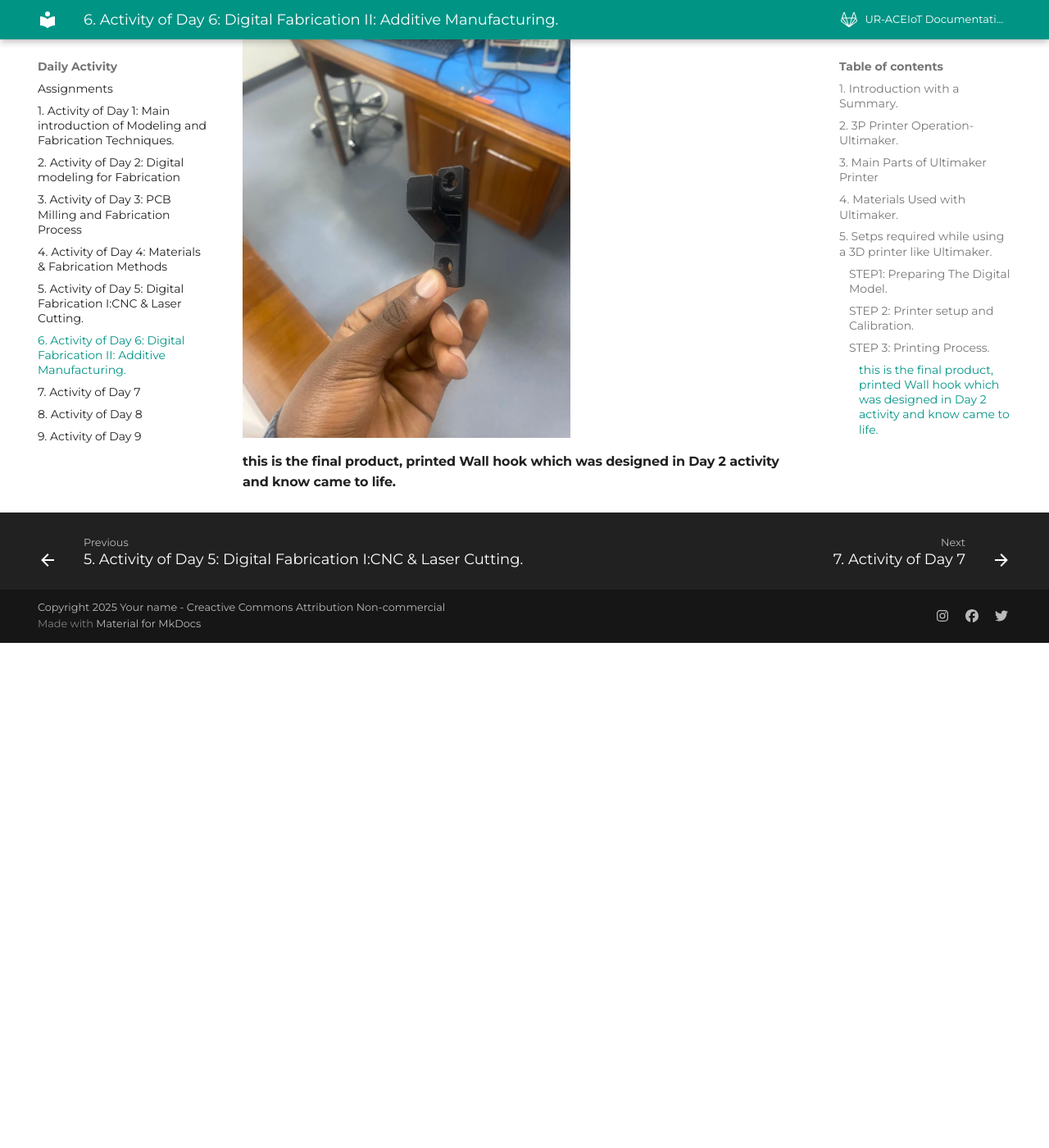
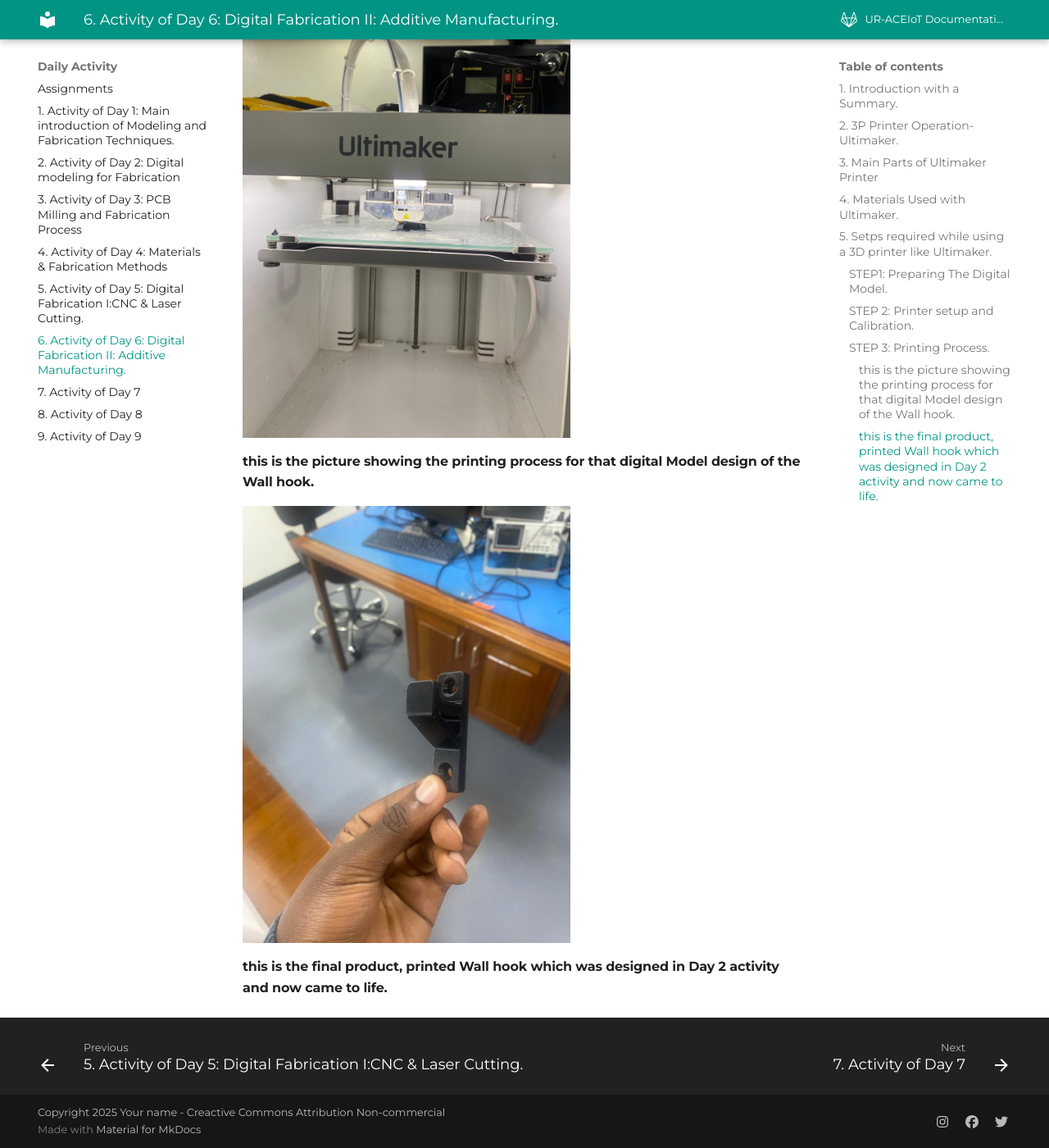
Before and after one commit to izesa/Modeling-and-Fabrication-Techniques, an MkDocs documentation site: the page built from docs/Daily-Activity/day_6.md, in a window 1280 px wide and 1400 px high, scrolled down 3876 px. Shown: the whole window at 82% size. Built offline with MkDocs 1.6.1 and Material for MkDocs 9.7.7, drawn with Linux system fonts in a browser that asks for light colours; before the commit the page ends 4660 px from its top, so only the background shows below that.

Commit message:
modified:   docs/Daily-Activity/day_6.md new file:   docs/images/Digital_Model03.jpeg new file:   docs/images/JABO_Image.jpeg modified:   docs/index.md

```diff
--- a/docs/Daily-Activity/day_6.md
+++ b/docs/Daily-Activity/day_6.md
@@ -46,5 +46,8 @@ After preparing the design Model, now i'm going to setup the Printer, to make th
 ### STEP 3: Printing Process.
 Once the 3D printer is prepared, it will bring my digital Design to life. in the Printing process there are different steps also that are followed t=by the printer itself. these are **initiate Print**, **Monitor first layers**, **layer-by-layer construction** and **Cooling Fans** that regulate the cooling of extruded plastics.
 
+![Image](../images/Digital_Model03.jpeg){ width=400 Height=300 align=middle }
+#### this is the picture showing  the printing process for that digital Model design of the Wall hook.
+
 ![Image](../images/Prototype01.jpeg){ width=400 Height=300 align=middle }
-#### this is the final product, printed Wall hook which was designed in Day 2 activity and know came to life.
+#### this is the final product, printed Wall hook which was designed in Day 2 activity and now came to life.
```
Also changed, not shown: docs/index.md (+1 -1 lines), docs/images/Digital_Model03.jpeg (added), docs/images/JABO_Image.jpeg (added).
